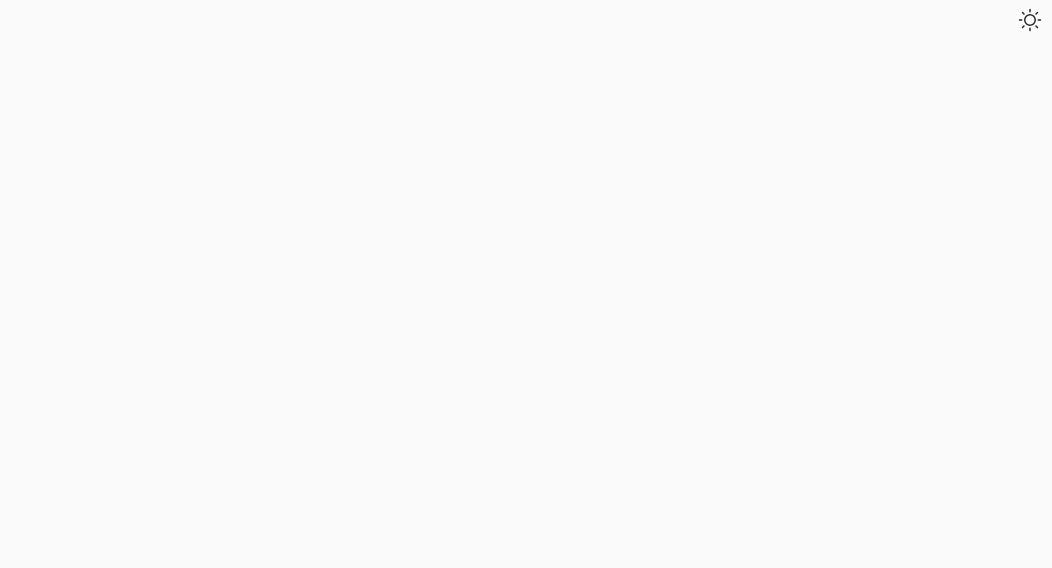
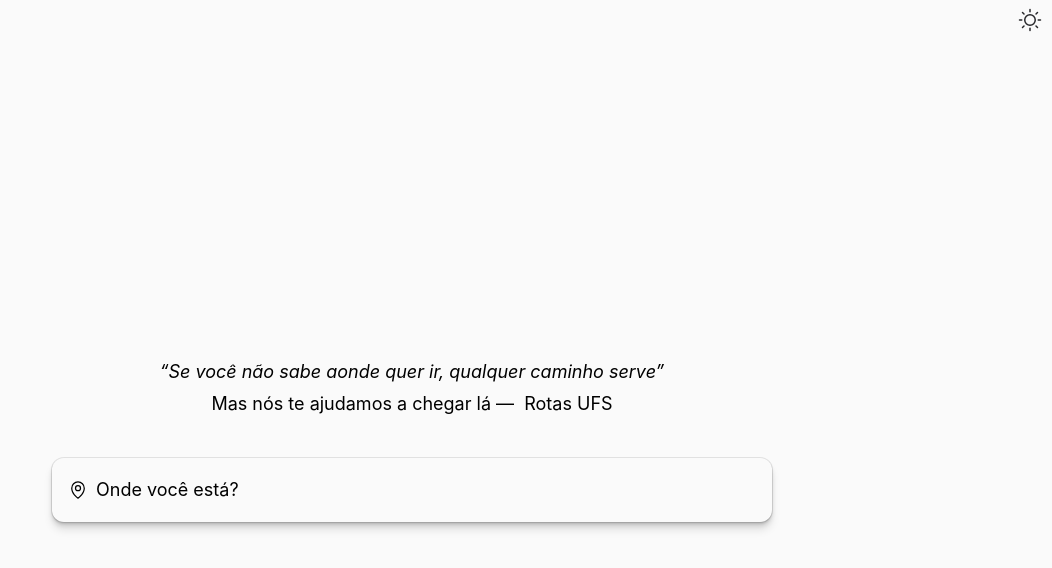
Before and after one commit to TheBestRoosterBr/Rotas-da-UFS, a React app in the folder frontend/: page / in a window 1280 px wide. Shown: the top 568 px of the page, without its empty margins (228-1280 px from the left). Built offline with nearby package versions, Linux system fonts and the light colour scheme.

Commit message:
feat: input para selecionar a posição atual

```diff
--- a/frontend/src/app/pages/home/index.tsx
+++ b/frontend/src/app/pages/home/index.tsx
@@ -1,4 +1,5 @@
 import {
+    MapPin,
     Moon,
     Sun
 } from '@phosphor-icons/react';
@@ -13,6 +14,8 @@ export function HomePage(): ReactNode {
     const [theme, setTheme] = useState<string>(
         localStorage.getItem('themeMode') ?? 'dark'
     );
+
+    const [startLocation, setStartLocation] = useState<number>(0);
 
     function changeTheme(): void {
         const newTheme: string = theme == 'dark' ? 'light' : 'dark';
@@ -42,8 +45,35 @@ export function HomePage(): ReactNode {
             </nav>
 
             {/* Main content */}
-            <main>
+            <main className='h-screen flex items-center justify-center'>
+                <div className='max-w-3xl w-full px-6 text-center space-y-10'>
+                    <div className='space-y-1'>
+                        <p className='dark:text-zinc-300 text-lg italic'>
+                            “Se você não sabe aonde quer ir, qualquer caminho serve”
+                        </p>
+                        <p className='dark:text-zinc-300 text-lg'>
+                            Mas nós te ajudamos a chegar lá —&nbsp;&nbsp;Rotas UFS
+                        </p>
+                    </div>
 
+                    {/* Inputs */}
+                    <div className='space-y-4'>
+                        {/* Input for current location */}
+                        <div className='dark:bg-zinc-900 h-16 px-4 rounded-xl shadow-shadow flex items-center gap-3'>
+                            <button
+                                disabled={startLocation > 0}
+                                className='flex items-center gap-2 flex-1'>
+                                <MapPin
+                                    className='size-5 dark:text-zinc-400'/>
+
+                                <span
+                                    className='dark:text-zinc-400 text-lg'>
+                                    Onde você está?
+                                </span>
+                            </button>
+                        </div>
+                    </div>
+                </div>
             </main>
         </>
     );
```
